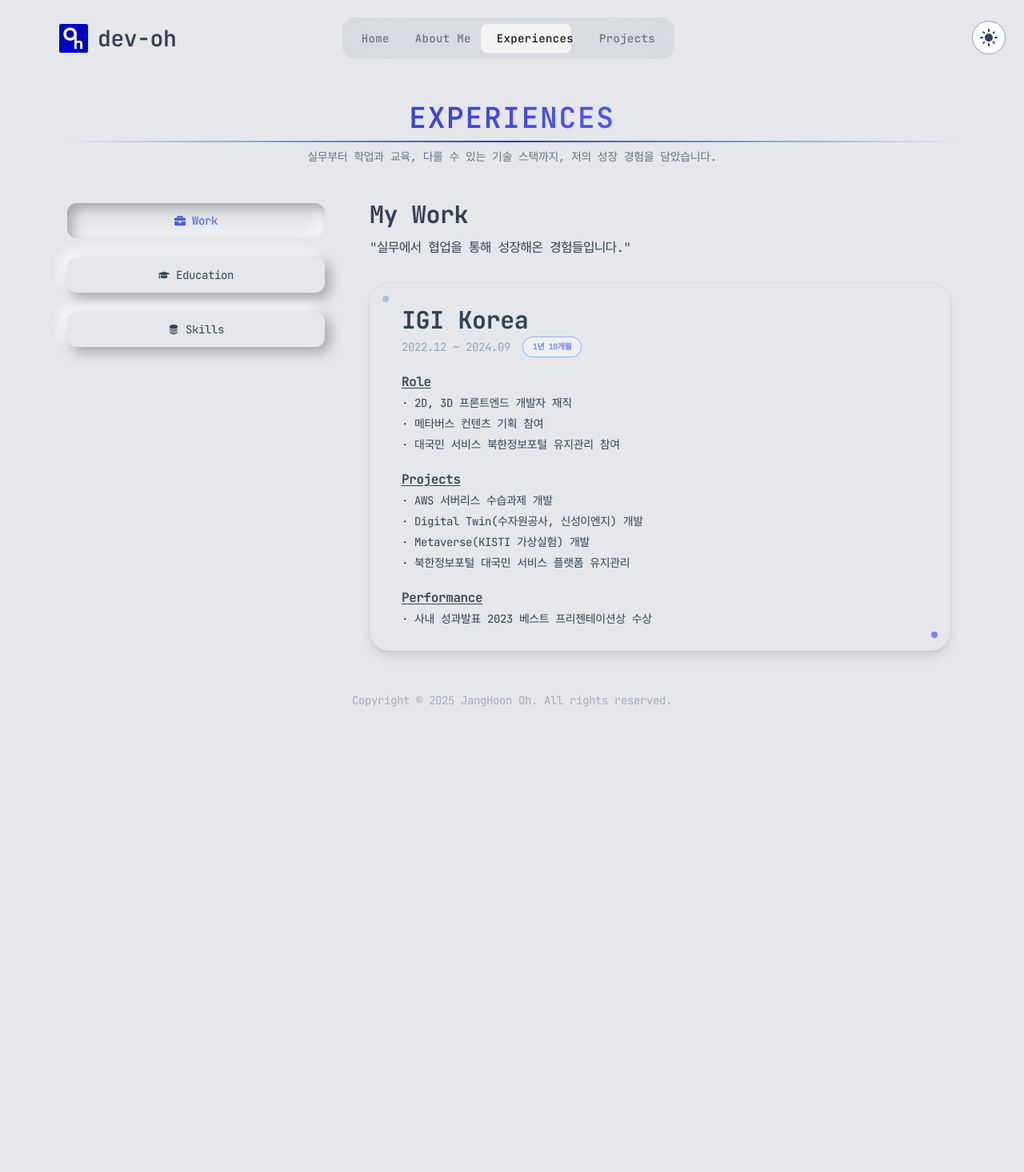
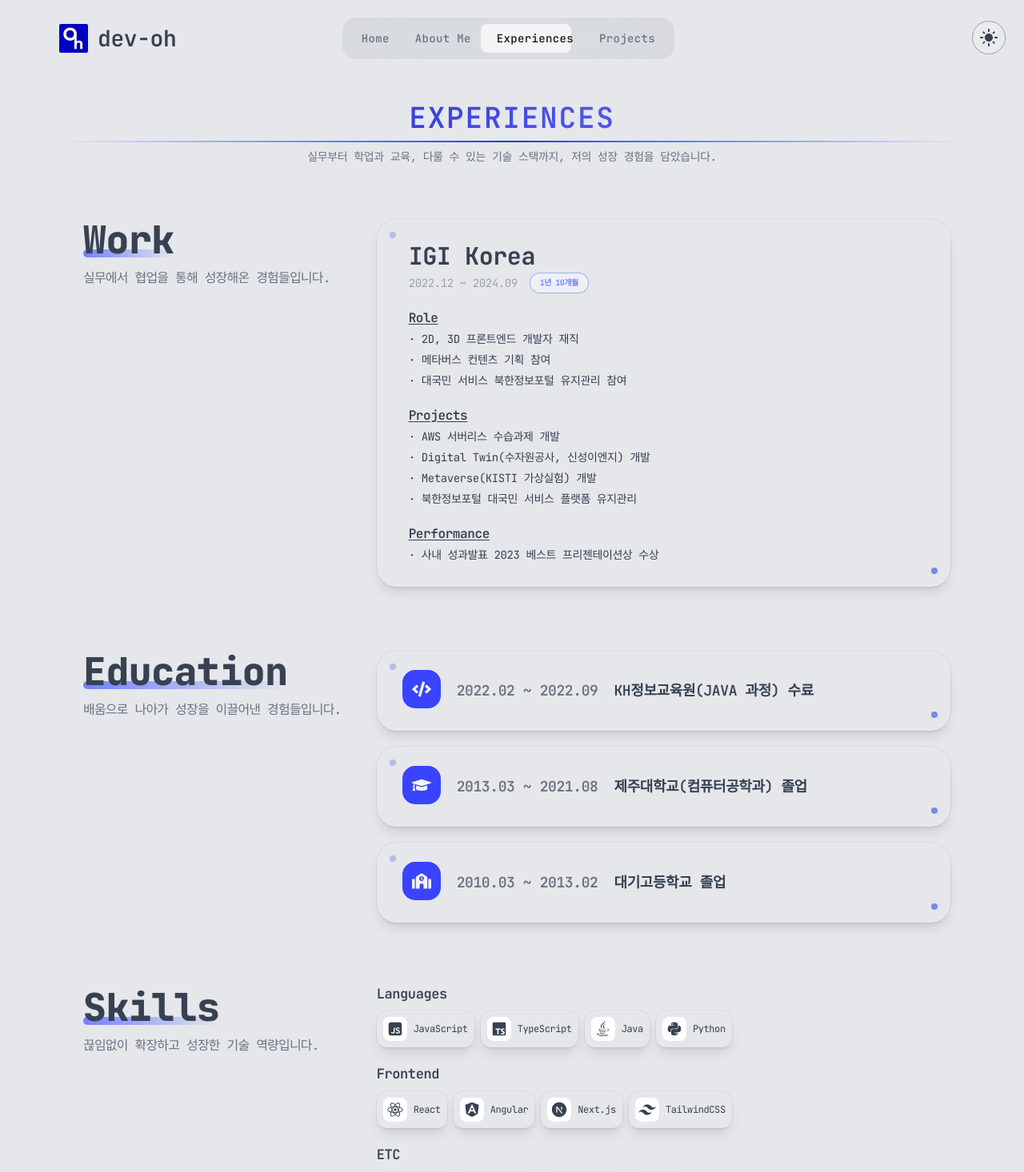
Before and after one commit to Ohjanghoon/dev-oh, a React (Vite) app: page /experiences in a window 1280 px wide. Shown: the top 1466 px of the page at 80% size. Before the commit the page ends 930 px from the top, so only its background shows below. Built offline with nearby package versions, Linux system fonts and the light colour scheme; a web font is replaced by a local one.

Commit message:
[style] 레이아웃 구조 수정 및 스타일 클래스 코드 수정

```diff
--- a/src/components/BackgroundAnimation.tsx
+++ b/src/components/BackgroundAnimation.tsx
@@ -2,14 +2,14 @@ import { motion } from "framer-motion";
 import { dotVariant } from "../utils/variants";
 
 const GalaxyDiagonalBackground = () => {
-  const dots = Array.from({ length: 10 }); // 50개의 도트 생성
+  const dots = Array.from({ length: 15 }); // 50개의 도트 생성
 
   return (
     <div className="absolute inset-0 overflow-hidden bg-transparent">
       {dots.map((_, i) => (
         <motion.div
           key={i}
-          className="absolute h-2 w-2 rounded-full bg-white/70 dark:bg-yellow-300/20"
+          className="absolute h-2 w-2 rounded-full bg-accent-hover/20 dark:bg-yellow-300/20"
           variants={dotVariant}
           custom={i}
           animate="animate"
--- a/src/components/Experiences/Skill.tsx
+++ b/src/components/Experiences/Skill.tsx
@@ -13,26 +13,38 @@ function Skill() {
   return (
     <>
       {/* Skill 본문 영역 */}
-      <div className="w-full">
+      <div className="w-full px-3 md:px-0">
         {skillList.map((item, index) => {
           return (
             <div
               key={index}
               className="mb-6 flex flex-col justify-center gap-3"
             >
-              <ul className="flex items-center justify-center gap-5 lg:justify-start">
+              <h6>{item.category}</h6>
+              <ul className="flex flex-wrap items-center gap-2">
                 {item.list.map((skill, index) => {
                   const Icon = skill.icon;
                   return (
                     <li key={index}>
                       <TooltipProvider delayDuration={50} key={index}>
                         <Tooltip>
-                          <TooltipTrigger className="bg-primary group flex cursor-default items-center justify-center rounded-xl p-3 text-4xl shadow-neumorphism transition-all duration-500 hover:text-accent-hover sm:text-6xl md:text-3xl">
-                            <Icon />
-                            <span className="ml-3 hidden text-sm md:block">
+                          <TooltipTrigger className="bg-primary neumorphism-card group flex cursor-default items-center justify-center rounded-xl p-2 text-4xl sm:text-6xl md:text-3xl">
+                            <Icon
+                              style={{
+                                color: skill.color,
+                              }}
+                              className="rounded-lg bg-white p-1"
+                            />
+                            <span className="ml-2 hidden text-xs md:block">
                               {skill.name}
                             </span>
                           </TooltipTrigger>
+                          {/* <TooltipContent
+                            side="bottom"
+                            className="px-2 py-1 text-sm rounded-xl bg-zinc-700/10"
+                          >
+                            <p className="capitalize">{skill.name}</p>
+                          </TooltipContent> */}
                         </Tooltip>
                       </TooltipProvider>
                     </li>
--- a/src/components/Experiences/Work.tsx
+++ b/src/components/Experiences/Work.tsx
@@ -7,7 +7,7 @@ function Work() {
       {workList.map((work) => {
         return (
           <div
-            className="neumorphism-card relative w-full rounded-3xl"
+            className="neumorphism-card relative mt-5 w-full rounded-3xl first:mt-0"
             key={work.id}
           >
             {/* 도트 포인트 */}
--- a/src/components/ProfileCard.tsx
+++ b/src/components/ProfileCard.tsx
@@ -12,7 +12,6 @@ const ProfileCard = () => {
     { title: "Name", content: "오장훈" },
     { title: "Age", content: "1995.02.20" },
     { title: "Phone", content: "010-8567-4105" },
-    { title: "Address", content: "서울시 영등포구" },
     { title: "E-mail", content: "ojh4105@naver.com" },
   ];
   return (
@@ -48,13 +47,22 @@ const ProfileCard = () => {
       >
         <table className="text-sm md:text-lg">
           <tbody>
+            <tr>
+              <td colSpan={2}>
+                <img
+                  src="/assets/dev-oh avatar.png"
+                  className="mx-auto my-5 h-28 w-28 rounded-full"
+                  alt="avatar"
+                />
+              </td>
+            </tr>
             {profileInfo.map((item, index) => {
               return (
                 <tr key={index}>
                   <td className="font-extrabold text-accent-hover">
                     {item.title}
                   </td>
-                  <td className="px-4 py-2">{item.content}</td>
+                  <td className="py-2 md:px-3">{item.content}</td>
                 </tr>
               );
             })}
--- a/src/components/ThemeControl.tsx
+++ b/src/components/ThemeControl.tsx
@@ -29,10 +29,10 @@ function ThemeControl() {
   useEffect(() => {
     if (themeMode === "light") {
       dispatch(lightMode());
-      setThemeClass("bg-white ring-gray-400");
+      setThemeClass("bg-white/20 ring-gray-400");
     } else {
       dispatch(darkMode());
-      setThemeClass("bg-black ring-gray-100");
+      setThemeClass("bg-black/20 ring-gray-100");
     }
   }, [themeMode]);
 
--- a/src/pages/Experiences.tsx
+++ b/src/pages/Experiences.tsx
@@ -39,52 +39,38 @@ function Experiences() {
           whileInView={"show"}
           viewport={{ once: false, amount: 0.2 }}
         >
-          <TabGroup className="flex flex-col gap-0 md:mx-20 lg:flex-row lg:gap-[40px]">
-            <TabList className="mx-auto inline-flex h-auto w-full max-w-[280px] flex-row justify-center gap-3 p-1 text-sm lg:mx-0 lg:flex-col lg:justify-start lg:gap-0 xl:max-w-[330px]">
-              {experiencesList.map((experience, index) => {
-                const Icon = experience.icon;
+          {experiencesList.map((experience) => {
+            const Content = experience.content;
             return (
-                  <Tab
-                    key={index}
-                    className="neumorphism-btn neumorphism-btn-selected my-3 rounded-xl p-3 focus:outline-none"
+              <div
+                key={experience.id}
+                className="my-14 grid grid-cols-1 gap-[20px] p-3 last:mb-0 md:mx-20 lg:grid-cols-[1fr_2fr]"
               >
-                    <div className="flex items-center justify-center gap-2">
-                      <Icon />
+                <div className="w-full place-self-start px-3">
+                  {/* 제목 영역 */}
+                  <h2 className="relative inline-block font-extrabold">
                     {experience.title}
+                    <span className="absolute bottom-1 left-0 -z-10 h-[10px] w-full rounded-full bg-gradient-to-r from-accent-400"></span>
+                  </h2>
+                  {/* 제목 설명 영역 */}
+                  <p className="text-light-text-secondary my-2 w-full break-keep text-sm font-light tracking-tighter sm:text-base">
+                    {experience.description}
+                  </p>
                 </div>
-                  </Tab>
-                );
-              })}
-            </TabList>
-            <TabPanels className="min-h-[70vh] w-full p-3">
-              {experiencesList.map((experience, index) => {
-                const Content = experience.content;
-
-                return (
-                  <TabPanel key={index}>
-                    {/* 제목 영역 */}
-                    <h3 className="hidden text-center text-2xl font-bold lg:inline-block lg:text-start xl:text-3xl">
-                      My {experience.title}
-                    </h3>
-                    {/* 제목 설명 영역 */}
-                    <p className="my-2 w-full break-keep text-center text-sm font-light tracking-tighter sm:text-base lg:text-start">
-                      "{experience.description}"
-                    </p>
+                <div className="w-full">
                   {/* 본문 영역 */}
                   <motion.div
                     variants={fadeIn("right", 0)}
                     initial="hidden"
                     whileInView={"show"}
-                      viewport={{ once: false, amount: 0.05 }}
-                      className="mt-8 w-full"
+                    viewport={{ once: true, amount: 0.05 }}
                   >
                     <Content />
                   </motion.div>
-                  </TabPanel>
+                </div>
+              </div>
             );
           })}
-            </TabPanels>
-          </TabGroup>
         </motion.div>
       </motion.div>
     </section>
--- a/src/types/experienceTypes.ts
+++ b/src/types/experienceTypes.ts
@@ -37,4 +37,5 @@ export interface SkillDTO {
 interface SkillItem {
   name: string;
   icon: IconType;
+  color: string;
 }
--- a/tailwind.config.js
+++ b/tailwind.config.js
@@ -39,7 +39,7 @@ export default {
           surface: "#23232a",
           gradient: "#2b3a55",
           text: {
-            DEFAULT: "#f7f7f8",
+            DEFAULT: "#e5e7eb",
             dark: "#1c1c22",
           },
         },
```
Lines whose indentation alone changed are shown as unchanged.
